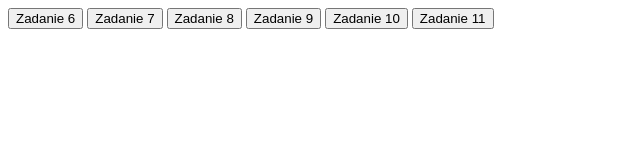
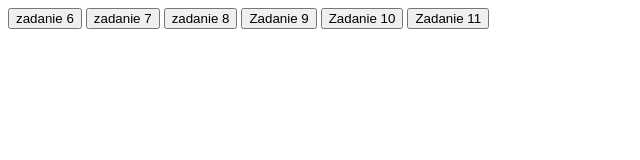
Before and after one commit to Kinowski-Daniel/Praktyki2023, a plain HTML site: page Zadania 14.11/index.html in a window 1280 px wide. Shown: the full height of the page, 0-640 px from the left. Drawn offline with Linux system fonts and the light colour scheme.

Commit message:
Update index.html
Html zmieniony pod nowy skrypt

```diff
--- a/Zadania 14.11/index.html
+++ b/Zadania 14.11/index.html
@@ -1,15 +1,16 @@
 <!DOCTYPE html>
-<html lang="en">
+<html lang="pl">
 <head>
     <meta charset="UTF-8">
     <meta name="viewport" content="width=device-width, initial-scale=1.0">
     <title>Book Functions</title>
     <script src="myscript.js"></script>
+
 </head>
 <body>
-<button onclick="policzWTytule()">Zadanie 6</button>
-<button onclick="iloścPozytywnychO()">Zadanie 7</button>
-<button onclick="drugiNajTytul()">Zadanie 8</button>
+    <button onclick="policzWTytuleClick()">zadanie 6</button>
+    <button onclick="ilośćPozytywnychOClick()">zadanie 7</button>
+    <button onclick="drugiNajTytulClick()">zadanie 8</button>
 <button onclick="zadanie9()">Zadanie 9</button>
 <button onclick="zadanie10()">Zadanie 10</button>
 <button onclick="zadanie11()">Zadanie 11</button>
```
